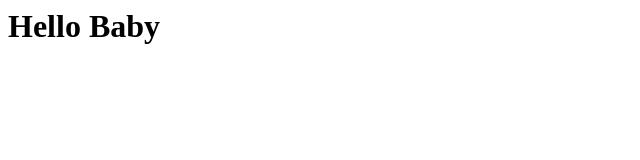
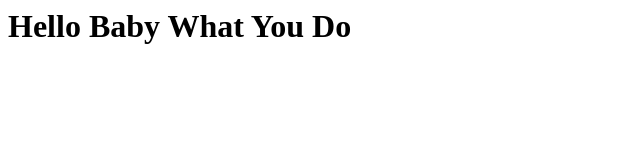
Before and after one commit to gurpreet0610/DevOps-Jenkins-Git-Pipeline, a plain HTML site: page index.html in a window 1280 px wide. Shown: the whole page, without its empty margins (0-640 px from the left). Drawn offline with Linux system fonts and the light colour scheme.

Commit message:
Update index.html

```diff
--- a/index.html
+++ b/index.html
@@ -1 +1 @@
-<h1> Hello Baby</h1>
+<h1> Hello Baby What You Do</h1>
```
